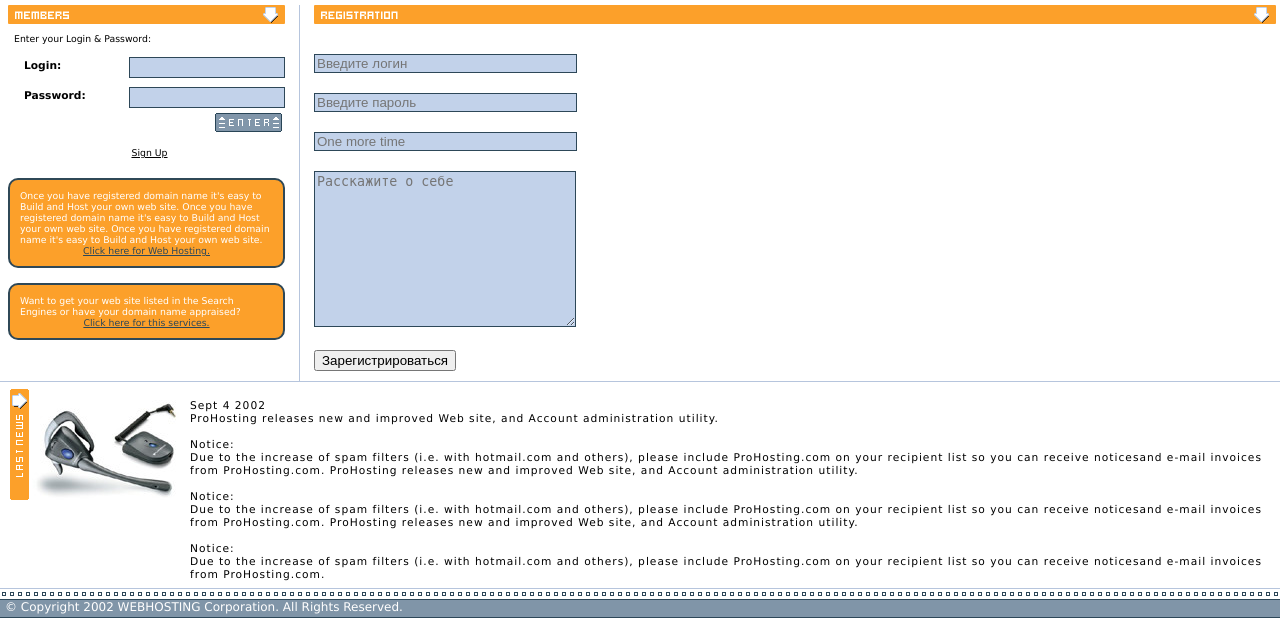
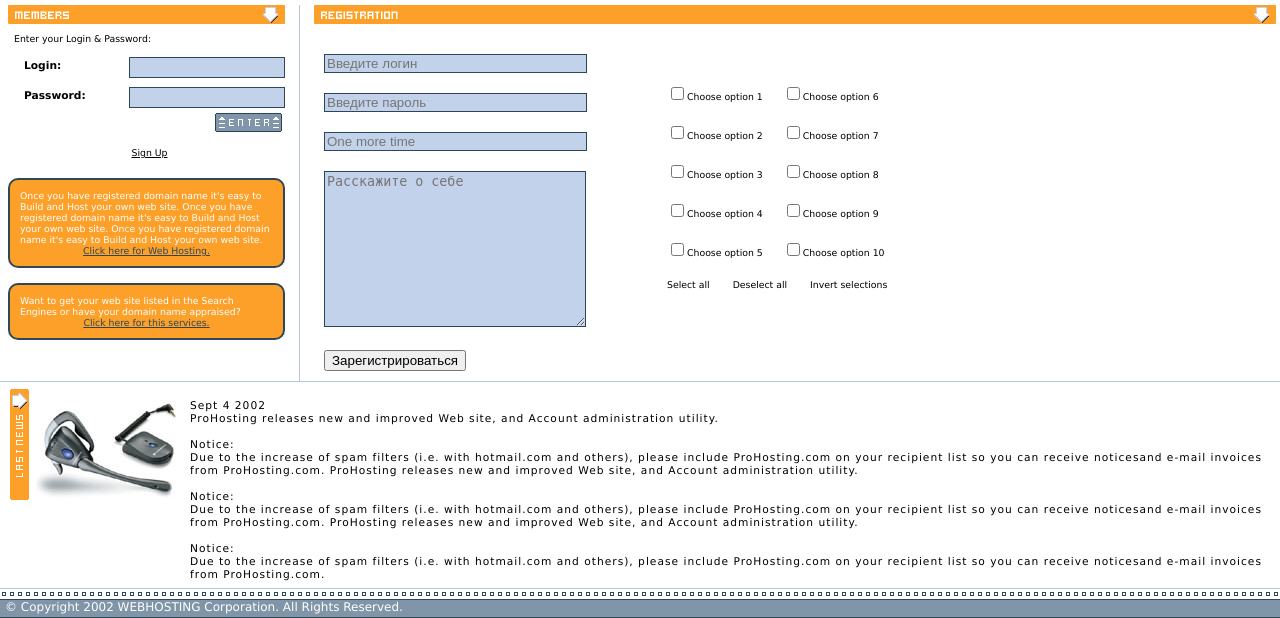
Before and after one commit to dukakent/web-khai, a PHP site: page /web-khai/registration.php in a window 1280 px wide. Shown: the part 228-846 px from the top of the page. Run offline with PHP 8.4, Linux system fonts and the light colour scheme.

Commit message:
registration.html: checkboxes added

```diff
--- a/css/style-registration.css
+++ b/css/style-registration.css
@@ -1,19 +1,30 @@
 
 
-.registration > form > div {
-    padding: 10px 0px 10px 0px;
+.registration .reg-el {
+    padding: 10px;
 }
-.registration > form > div > button {
-    padding: 10px;
-    width: 243px;
-}
+
 .registration span.error {
     padding: 0px 5px 0px 5px;
     color: crimson;
     font-size: 8pt;
 }
 
+.registration .registration-subblock {
+    padding: 50px 0px 0px 50px;
+}
+
+.registration .lnkbtn {
+    display: inline-block;
+    padding: 10px;
+}
+
 #registration-form .value {
     background: #c2d2ea;
     border: 1px #2d4758 solid;
 }
+
+.registration > form > div > button {
+    padding: 10px;
+    width: 243px;
+}
--- a/css/style.css
+++ b/css/style.css
@@ -32,6 +32,14 @@ BODY {
 
 a {
     text-decoration: none;
+}
+
+.lnkbtn {
+    cursor: pointer;
+}
+
+.lnkbtn:hover {
+    text-decoration: underline;
 }
 
 .bubbles {
--- a/registration.php
+++ b/registration.php
@@ -58,16 +58,63 @@ if(post('act') == 'registration') {
 <?php
 if(!$success) {
 ?>
-                <div class="registration">
-                    <form id="registration-form" action="" method="post" onsubmit="return checkSubmit()">
-                        <div><input type="hidden" name="act" value="registration"></div>
-                        <div><input class="value" type="text" name="login" placeholder="Введите логин" size="30" value="<?=$login;?>"><span class="error"><?=$errors[0];?></span></div>
-                        <div><input class="value" type="password" name="password" placeholder="Введите пароль" size="30"><span class="error"><?=$errors[1];?></span></div>
-                        <div><input class="value" type="password" name="confirm-password" placeholder="One more time" size="30"><span class="error"><?=$errors[2];?></span></div>
-                        <div><textarea class="value" name="about" id="about" cols="30" rows="10" placeholder="Расскажите о себе"><?=$about;?></textarea><span class="error"></span></div>
-                        <div><input name="submit" type="submit" value="Зарегистрироваться"></div>
-                    </form>
+<div class="registration">
+    <form id="registration-form" action="" method="post" onsubmit="return checkSubmit()">
+        <div class="left">
+            <div class="reg-el"><input type="hidden" name="act" value="registration"></div>
+            <div class="reg-el"><input class="value" type="text" name="login" placeholder="Введите логин" size="30" value="<?=$login;?>"><span class="error"><?=$errors[0];?></span></div>
+            <div class="reg-el"><input class="value" type="password" name="password" placeholder="Введите пароль" size="30"><span class="error"><?=$errors[1];?></span></div>
+            <div class="reg-el"><input class="value" type="password" name="confirm-password" placeholder="One more time" size="30"><span class="error"><?=$errors[2];?></span></div>
+            <div class="reg-el"><textarea class="value" name="about" id="about" cols="30" rows="10" placeholder="Расскажите о себе"><?=$about;?></textarea><span class="error"></span></div>
+        </div>
+        <div class="registration-subblock left">
+            <div class="left">
+                <div class="reg-el">
+                    <span><input type="checkbox" class="registration-option"></span><span>Choose option 1</span>
                 </div>
+                <div class="reg-el">
+                    <span><input type="checkbox" class="registration-option"></span><span>Choose option 2</span>
+                </div>
+                <div class="reg-el">
+                    <span><input type="checkbox" class="registration-option"></span><span>Choose option 3</span>
+                </div>
+                <div class="reg-el">
+                    <span><input type="checkbox" class="registration-option"></span><span>Choose option 4</span>
+                </div>
+                <div class="reg-el">
+                    <span><input type="checkbox" class="registration-option"></span><span>Choose option 5</span>
+                </div>
+            </div>
+            <div class="left">
+                <div class="reg-el">
+                    <span><input type="checkbox" class="registration-option"></span><span>Choose option 6</span>
+                </div>
+                <div class="reg-el">
+                    <span><input type="checkbox" class="registration-option"></span><span>Choose option 7</span>
+                </div>
+                <div class="reg-el">
+                    <span><input type="checkbox" class="registration-option"></span><span>Choose option 8</span>
+                </div>
+                <div class="reg-el">
+                    <span><input type="checkbox" class="registration-option"></span><span>Choose option 9</span>
+                </div>
+                <div class="reg-el">
+                    <span><input type="checkbox" class="registration-option"></span><span>Choose option 10</span>
+                </div>
+            </div>
+            <div class="clear"></div>
+            <div>
+                <span class="lnkbtn registration-option-selall">Select all</span>
+                <span class="lnkbtn registration-option-deselall">Deselect all</span>
+                <span class="lnkbtn registration-option-invert">Invert selections</span>
+            </div>
+        </div>
+
+        <div class="clear"></div>
+
+        <div class="reg-el"><input name="submit" type="submit" value="Зарегистрироваться"></div>
+    </form>
+</div>
 <?php
 }
 else {
```
